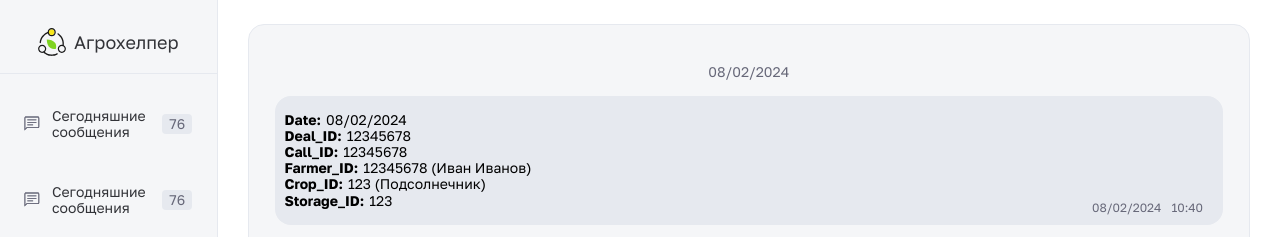
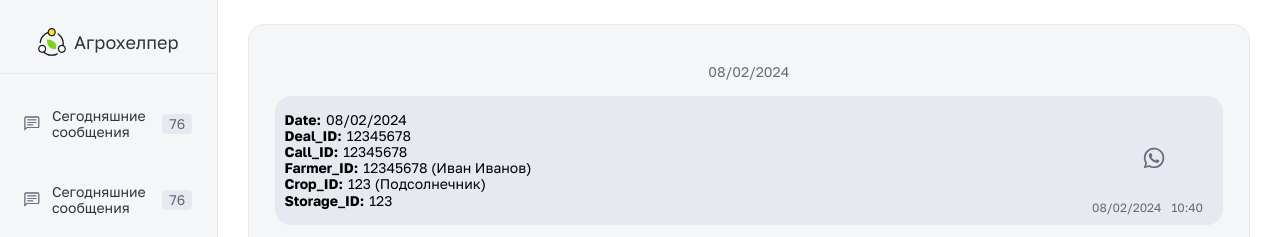
Before and after one commit to ulan31/agroHelper, a Vue app: page / in a window 1280 px wide. Shown: the top 237 px of the page. Built offline with nearby package versions, Linux system fonts and the light colour scheme.

Commit message:
whatSappIcon.vue

```diff
--- a/src/components/messagesBlock.vue
+++ b/src/components/messagesBlock.vue
@@ -19,14 +19,17 @@
             <span class="message-title">Storage_ID:</span> <span class="message-text">123</span>
         </div>
         <date :date="'08/02/2024'" :time="'10:40'"/>
+        <what-sapp-icon/>
     </article>
 </template>
 
 <script>
 import date from "./date.vue";
+import whatSappIcon from "./whatSappIcon.vue";
 export default {
     components: {
-        date
+        date,
+        whatSappIcon
     }
 }
 </script>
--- /dev/null
+++ b/src/components/whatSappIcon.vue
@@ -0,0 +1,38 @@
+<template>
+    <svg class="whatsapp" version="1.0" xmlns="http://www.w3.org/2000/svg"
+         width="22px" height="22px" viewBox="0 0 512.000000 512.000000"
+         preserveAspectRatio="xMidYMid meet">
+
+        <g transform="translate(0.000000,512.000000) scale(0.100000,-0.100000)"
+           fill="#676879" stroke="none">
+            <path d="M2290 4945 c-1101 -136 -1967 -1020 -2081 -2124 -17 -163 -7 -473 21
+-630 43 -247 115 -465 227 -688 l56 -112 -167 -611 c-92 -337 -166 -613 -164
+-614 2 -2 282 71 623 161 496 131 625 162 645 154 14 -5 79 -34 145 -64 214
+-97 439 -161 676 -193 165 -22 454 -22 614 0 526 74 995 306 1365 676 194 193
+323 370 445 611 110 217 188 454 232 704 25 146 25 577 0 730 -43 259 -110
+466 -223 695 -323 651 -919 1115 -1632 1270 -222 48 -553 63 -782 35z m625
+-414 c287 -53 525 -149 760 -306 402 -269 697 -686 814 -1148 86 -340 79 -726
+-18 -1053 -158 -528 -533 -973 -1025 -1213 -286 -140 -550 -201 -871 -201
+-368 0 -693 89 -1026 281 l-56 32 -368 -97 c-202 -53 -370 -95 -371 -93 -2 2
+39 160 92 352 52 192 96 356 96 364 1 9 -25 59 -57 111 -472 768 -348 1780
+295 2420 320 318 726 514 1180 570 123 15 429 4 555 -19z"/>
+            <path d="M1641 3658 c-57 -28 -163 -153 -207 -245 -87 -180 -85 -408 5 -618
+110 -259 399 -627 684 -871 200 -171 367 -272 612 -368 251 -98 299 -109 465
+-109 131 0 152 2 212 25 100 38 175 85 249 158 58 57 70 75 89 135 23 76 37
+197 26 239 -5 22 -34 40 -176 111 -260 130 -365 175 -409 175 -37 0 -43 -4
+-87 -62 -101 -133 -194 -236 -218 -242 -29 -7 -86 14 -217 80 -213 106 -386
+249 -535 440 -81 104 -154 222 -154 250 0 11 38 70 84 130 90 117 116 161 116
+194 0 11 -20 66 -43 123 -24 56 -72 172 -107 257 -44 106 -74 165 -96 188
+l-32 32 -108 0 c-91 0 -116 -4 -153 -22z"/>
+        </g>
+    </svg>
+</template>
+
+<style scoped>
+.whatsapp {
+    position: absolute;
+    right: 5%;
+    bottom: 35%;
+    transform: translate(-50%, -50%);
+}
+</style>
```
